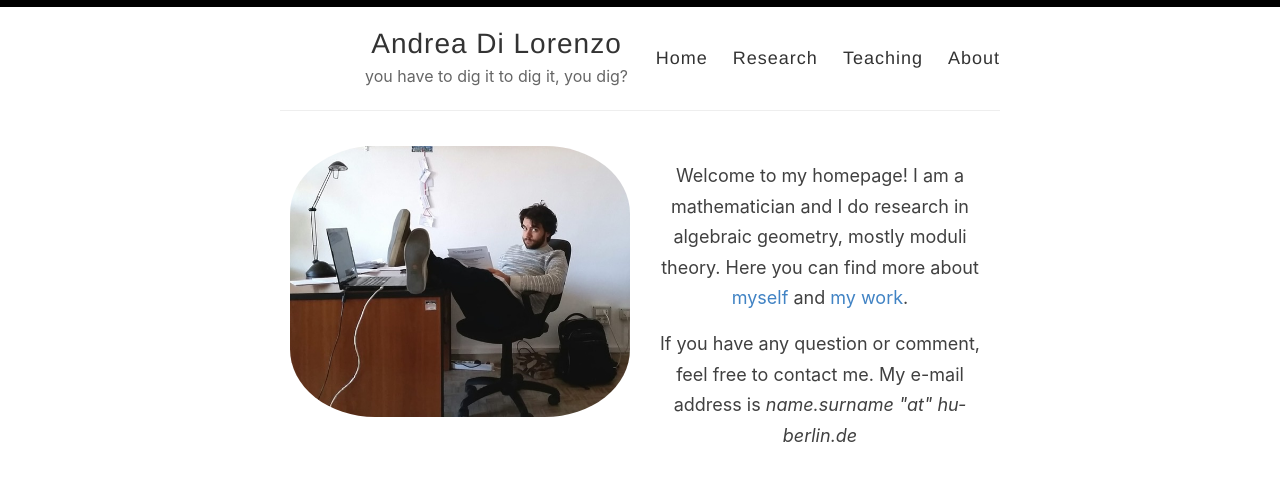
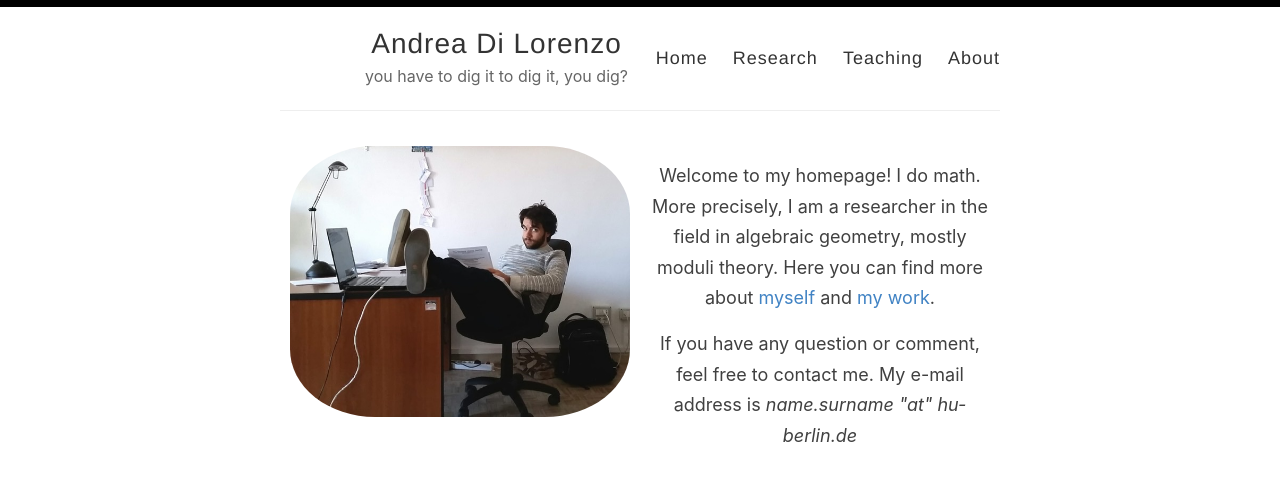
Before and after one commit to anddil/anddil.github.io, a Jekyll site: the page built from index.html, in a window 1280 px wide. Shown: the top 481 px of the page. Built offline with Jekyll 4.4.1, drawn with Linux system fonts in a browser that asks for light colours; the list of posts is cut into pages by our own code.

Commit message:
Update index.html

```diff
--- a/index.html
+++ b/index.html
@@ -48,7 +48,7 @@ layout: default
 
 <div class="column">
   <p> Welcome to my homepage!
-   I am a mathematician and I do research in algebraic geometry, mostly moduli theory.
+   I do math. More precisely, I am a researcher in the field in algebraic geometry, mostly moduli theory.
    Here you can find more about <a href="{{ site.baseurl }}/about">myself</a> and
     <a href="{{ site.baseurl }}/research">my work</a>. </p>
 
```
